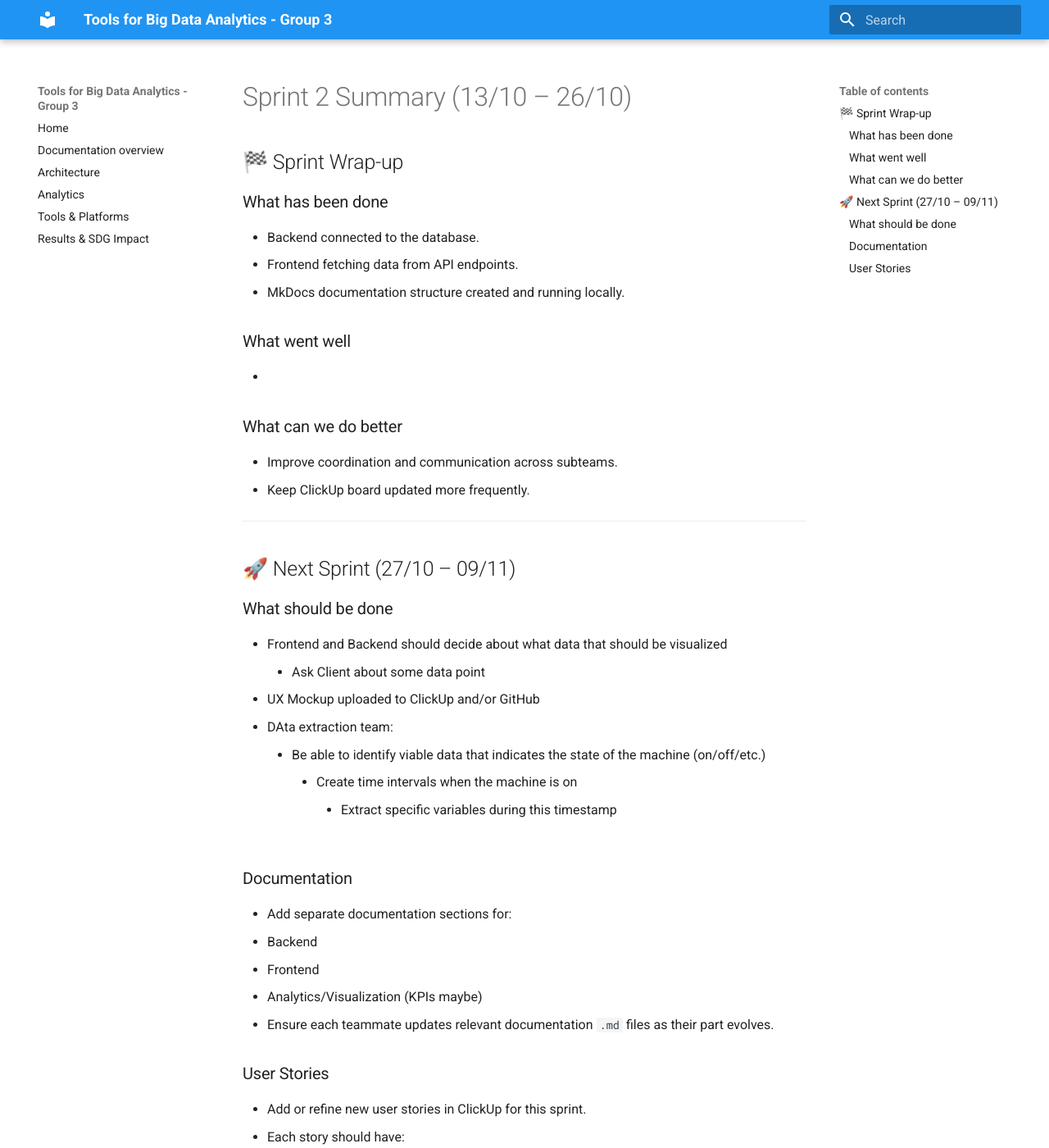
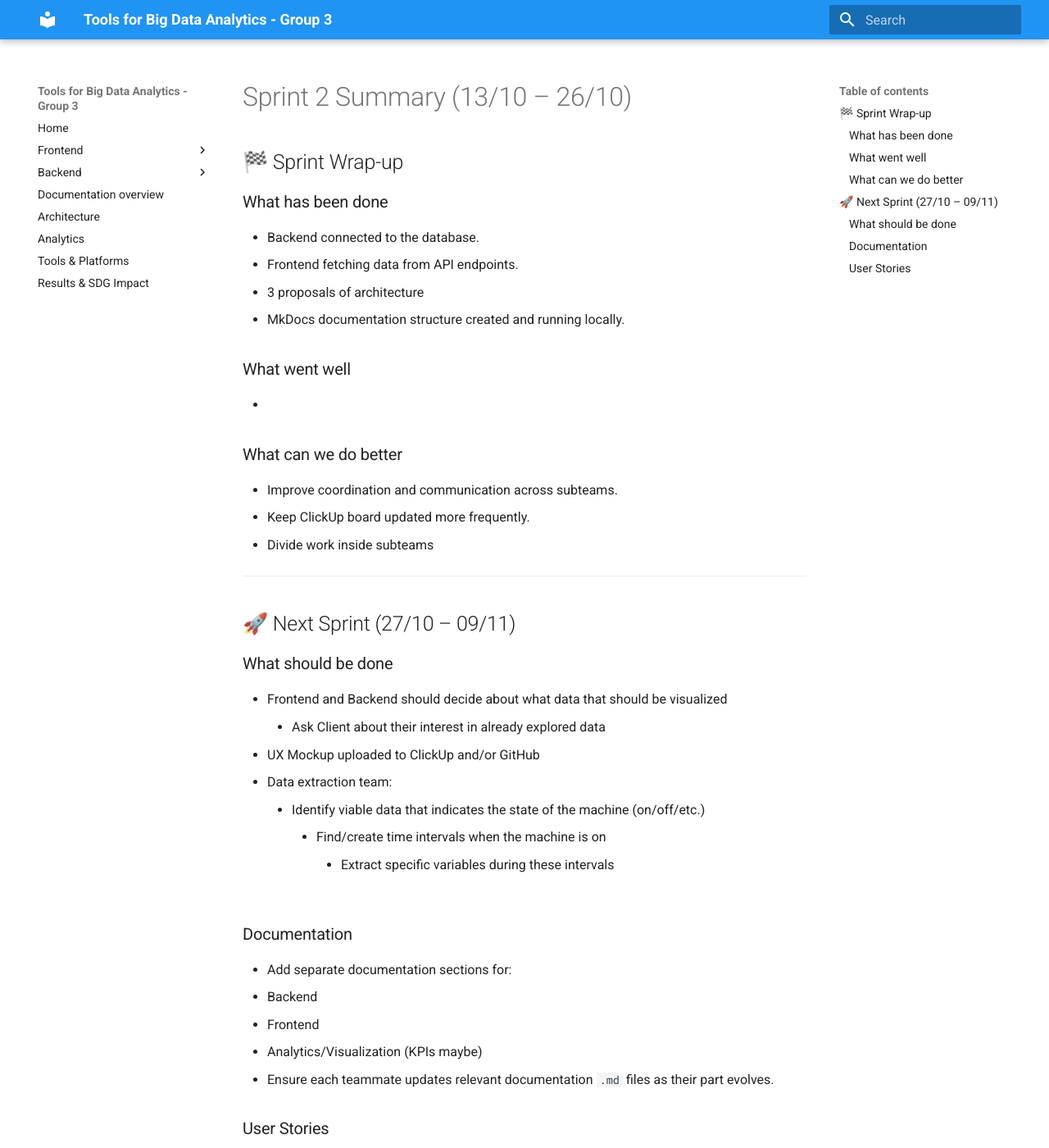
Before and after one commit to TBDA-Classes/2025G3, an MkDocs documentation site: the page built from docs/sprint-summaries/sprint2.md, in a window 1280 px wide and 1400 px high. Shown: the whole window at 82% size. Built offline with MkDocs 1.6.1 and Material for MkDocs 9.7.7, drawn with Linux system fonts in a browser that asks for light colours.

Commit message:
Added docs sections, fixed sprint-documentation

```diff
--- a/docs/sprint-summaries/sprint2.md
+++ b/docs/sprint-summaries/sprint2.md
@@ -5,6 +5,7 @@
 ### What has been done
 - Backend connected to the database.
 - Frontend fetching data from API endpoints.
+- 3 proposals of architecture
 - MkDocs documentation structure created and running locally.
 
 ### What went well
@@ -13,6 +14,7 @@
 ### What can we do better
 - Improve coordination and communication across subteams.
 - Keep ClickUp board updated more frequently.
+- Divide work inside subteams
 
 ---
 
@@ -20,12 +22,12 @@
 
 ### What should be done
 - Frontend and Backend should decide about what data that should be visualized
-    - Ask Client about some data point
+    - Ask Client about their interest in already explored data
 - UX Mockup uploaded to ClickUp and/or GitHub
-- DAta extraction team:
-    - Be able to identify viable data that indicates the state of the machine (on/off/etc.)
-        - Create time intervals when the machine is on
-            - Extract specific variables during this timestamp
+- Data extraction team:
+    - Identify viable data that indicates the state of the machine (on/off/etc.)
+        - Find/create time intervals when the machine is on
+            - Extract specific variables during these intervals
 
 ### Documentation
 - Add separate documentation sections for:
--- a/mkdocs.yml
+++ b/mkdocs.yml
@@ -7,6 +7,11 @@ theme:
 
 nav:
   - Home: README.md
+  - Frontend:
+      - Placeholder/Overview: frontend/ui.md
+
+  - Backend:
+      - Placeholder/Overview: backend/api.md
   - Documentation overview: overview.md
   - Architecture: architecture.md
   - Analytics: analytics.md
```
Also changed, not shown: docs/backend/api.md (added, +3 -0 lines), docs/frontend/ui.md (added, +5 -0 lines), docs/backend.md (deleted), docs/sprint-summaries/sprint1.md (deleted).
